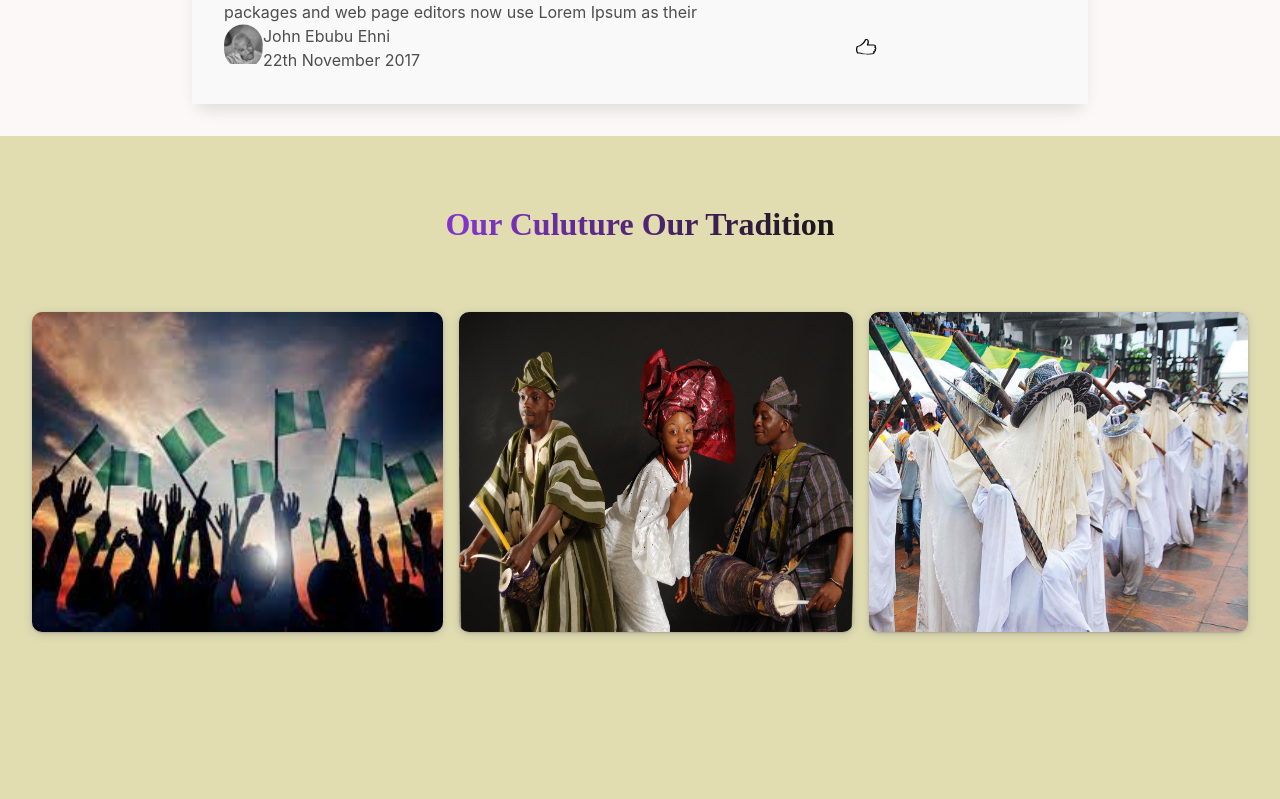
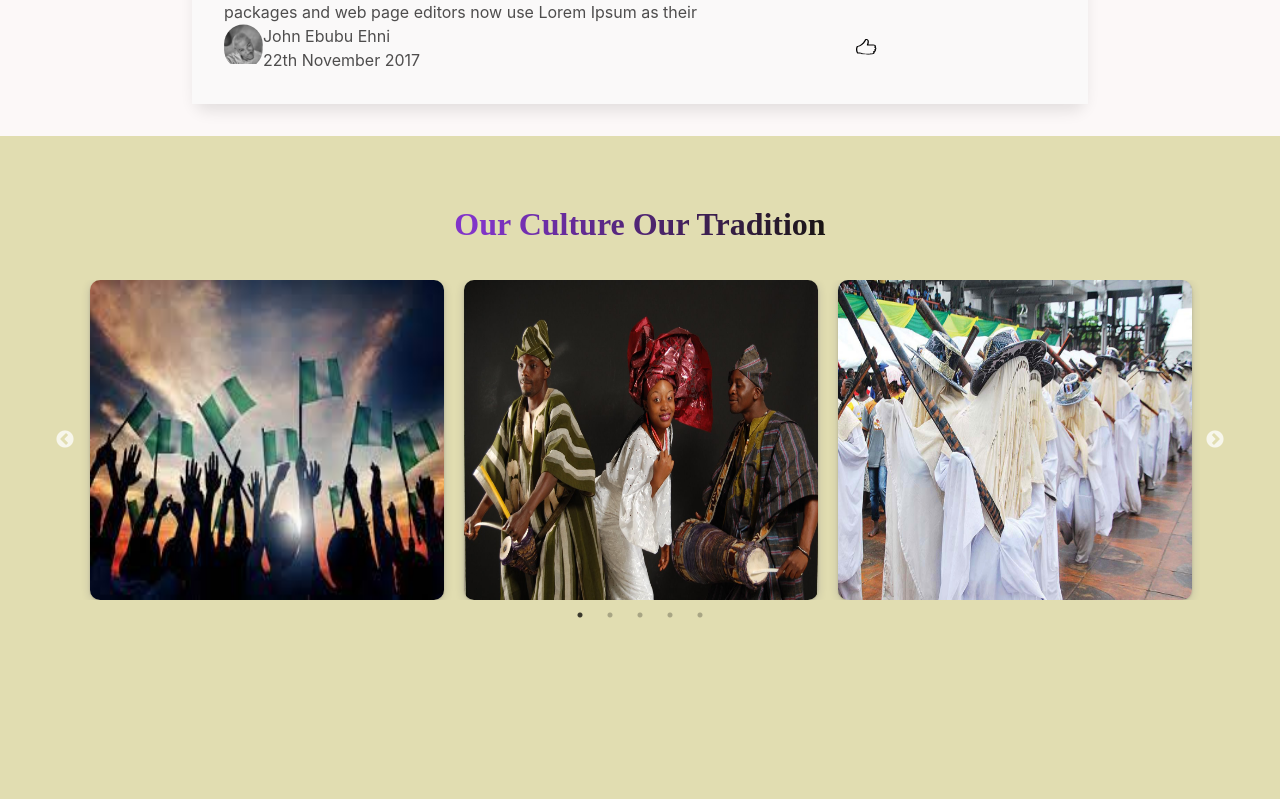
Before and after one commit to Blumafrica/Bluma-frontend, a React (Create React App) app: page / in a window 1280 px wide. Shown: the part 5341-6140 px from the top of the page. Built offline with nearby package versions, Linux system fonts and the light colour scheme.

Commit message:
Upgraded festival section : i uses slick react to work on the slides

```diff
--- a/package.json
+++ b/package.json
@@ -10,6 +10,8 @@
     "react-dom": "^18.2.0",
     "react-router-dom": "^6.20.1",
     "react-scripts": "5.0.1",
+    "react-slick": "^0.29.0",
+    "slick-carousel": "^1.8.1",
     "web-vitals": "^2.1.4"
   },
   "scripts": {
--- a/src/LandingComponent/Button&Search/search.css
+++ b/src/LandingComponent/Button&Search/search.css
@@ -1,6 +1,6 @@
 .search-bar{
     width: fit-content;
-    border: 1px solid rgb(113, 110, 110);
+    border: 1px solid rgb(157, 156, 156);
     width: 20rem;
     display: flex;
     align-items: center;
@@ -30,8 +30,6 @@
 }
 .search-bar .search-icon img{
     padding: 3px;
-
-    /* margin: 5px 0 0 5px; */
 }
 @media (max-width: 1344px) {
     .search-bar{
--- a/src/LandingComponent/festivalsSlide/FestivalSlideShow.css
+++ b/src/LandingComponent/festivalsSlide/FestivalSlideShow.css
@@ -2,15 +2,24 @@
   background-color: #e1ddb1;
   height: 45rem;
 }
+.slick-slide > div{
+  /* border: 2px solid red; */
+  width: fit-content;
+  margin: 0 10px;
+}
+.slick-slide{
+  /* border: 2px solid black; */
+  width: 70%;
+}
 .festival-slide-show .wrapper {
-  display: flex;
-  gap: 1rem;
-  padding: 2rem;
-  width: fit-content;
-  margin: auto;
+  /* display: flex; */
+  /* gap: 1rem; */
+  padding: 2rem 5rem;
+  /* width: fit-content; */
+  /* margin: auto; */
   /* border: 1px solid rgb(129, 52, 201); */
-  border-radius: 15px;
-  margin-top: 2rem;
+  /* border-radius: 15px; */
+  /* margin-top: 2rem; */
 }
 .festival-slide-show .caption {
   padding-top: 6rem;
@@ -51,7 +60,7 @@
   .festival-slide-show{
     height: fit-content;
   }
-  .festival-slide-show .wrapper  {
+  /* .festival-slide-show .wrapper  {
     display: block;
-  }
+  } */
 }
--- a/src/LandingComponent/festivalsSlide/FestivalSlideShow.jsx
+++ b/src/LandingComponent/festivalsSlide/FestivalSlideShow.jsx
@@ -1,27 +1,38 @@
+import React from "react";
+import Slider from "react-slick";
 import "./FestivalSlideShow.css";
-import React, { useState } from "react";
 import ImageCard from "./ImageCard";
 import img1 from "../assets/9ja_one.jpeg";
 import img2 from "../assets/9ja_six.jpeg";
 import img3 from "../assets/9ja_five.jpeg";
-function FestivalSlideShow() {
-    const [imgOne,setImgOne]= useState(img1)
-    const [imgTwo,setImgTwo]= useState(img2)
-    const [imgThree,setImgThree]= useState(img3)
-    function changeImages(){
+import img5 from "../assets/9ja_three.jpeg"
+import img4 from "../assets/9ja_four.jpeg"
+import "slick-carousel/slick/slick.css";
+import "slick-carousel/slick/slick-theme.css";
 
-    }
+const FestivalSlideShow = () => {
+  const data = [{ pic: img1 }, { pic: img2 }, { pic: img3 }, {pic: img4}, {pic: img5}];
+
+  const settings = {
+    dots: true,
+    infinite: true,
+    speed: 500,
+    slidesToShow: 3,
+    slidesToScroll: 1,
+  };
 
   return (
     <div className="festival-slide-show">
-      <h1 className="caption">Our Culuture Our Tradition</h1>
+      <h1 className="caption">Our Culture Our Tradition</h1>
       <div className="wrapper">
-        <ImageCard image={imgOne} />
-        <ImageCard image={imgTwo} />
-        <ImageCard image={imgThree} />
+        <Slider {...settings}>
+          {data.map((d, index) => (
+            <ImageCard key={index} image={d.pic} />
+          ))}
+        </Slider>
       </div>
     </div>
   );
-}
+};
 
 export default FestivalSlideShow;
--- a/src/LandingComponent/festivalsSlide/ImageCard.jsx
+++ b/src/LandingComponent/festivalsSlide/ImageCard.jsx
@@ -7,7 +7,7 @@ function ImageCard(props) {
       <img
         src={props.image}
         alt=""
-        style={{ height: "20rem", borderRadius: "10px" , border:"none"}}
+        style={{ height: "20rem", borderRadius: "10px" , border:"none", width:"100%"}}
       />
     </div>
   );
--- a/src/LandingComponent/footer.css
+++ b/src/LandingComponent/footer.css
@@ -19,7 +19,10 @@
 .landing-page-footer img{
     color: white;
 }
-.landing-page-footer .link {
+
+.landing-page-footer .links li{
     display: flex;
-    border: 2px solid yellow;
+    gap: 2rem;
+    width: fit-content;
+    margin: auto;
 }
--- a/src/LandingComponent/heroSection.css
+++ b/src/LandingComponent/heroSection.css
@@ -1,6 +1,6 @@
 .hero-section {
   background-color: rgb(216, 211, 211);
-  height: 45rem;
+  height: 87vh;
   background: linear-gradient(rgba(0, 0, 0, 0.6), rgba(0, 0, 0, 0.6)),
     url(./assets/tradition.png);
   background-size: cover;
```
Also changed, not shown: 1 other file (tests, documents, lock files or other folders).
